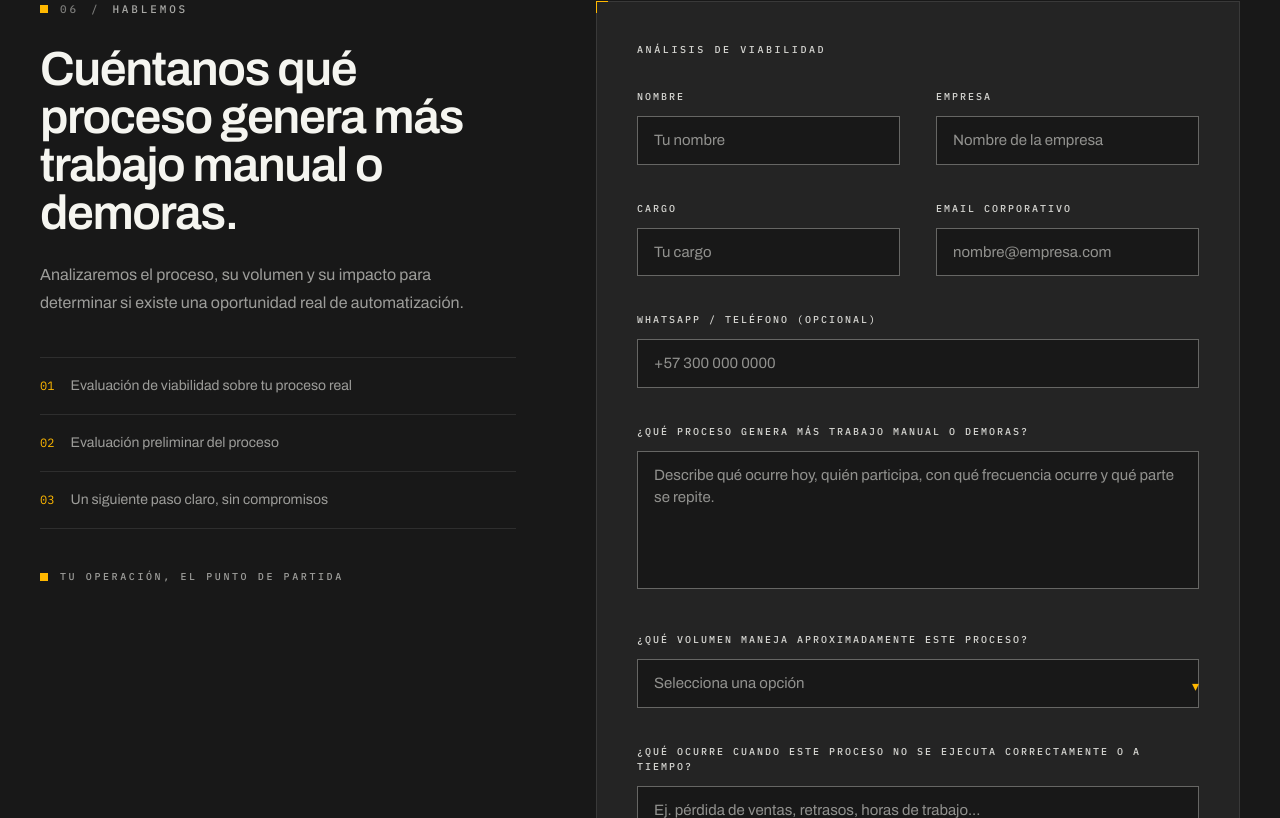
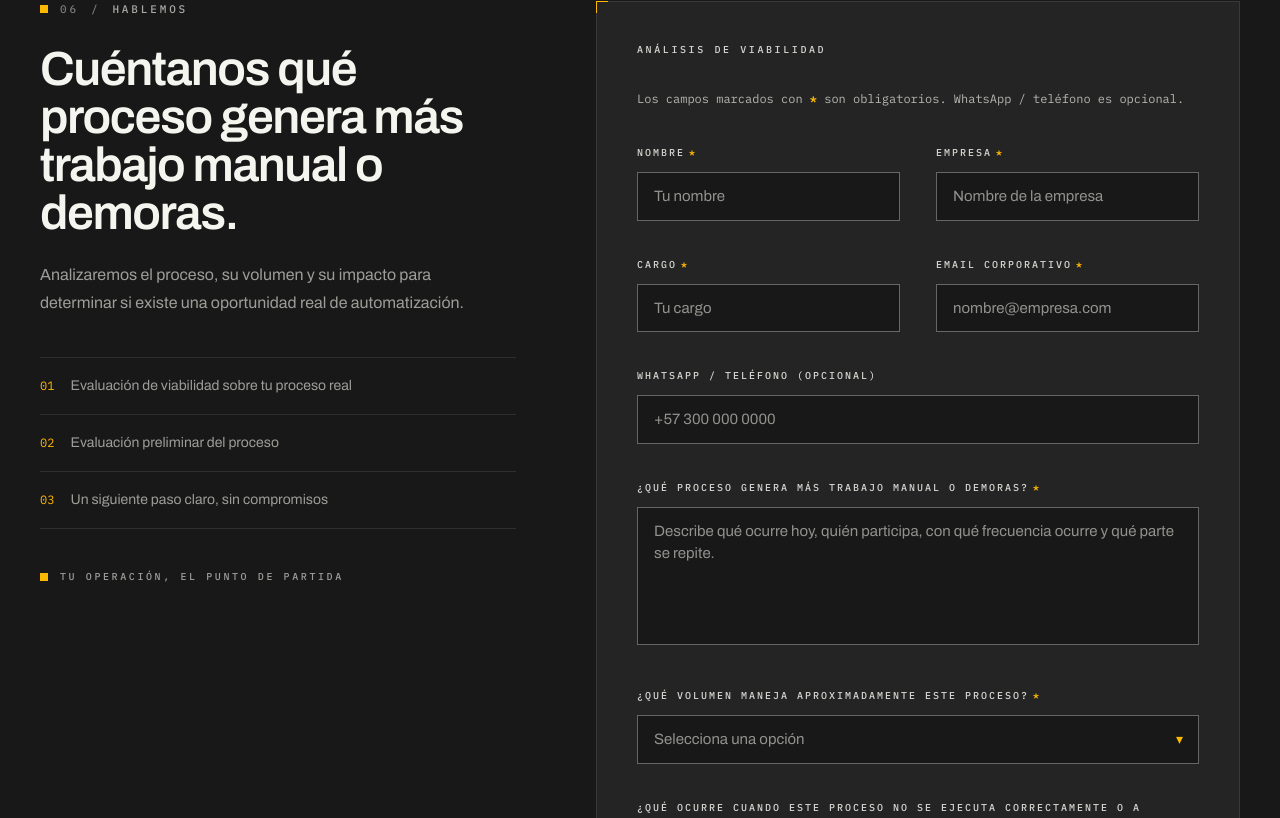
Before and after one commit to wilmarFlorez/nuteam, a Next.js app: page / in a window 1280 px wide. Shown: the part 7142-7960 px from the top of the page. Built offline with nearby package versions, Linux system fonts and the light colour scheme; no server answers.

Commit message:
Add required field indicators and update contact form instructions for clarity

```diff
--- a/components/landing/contact_form.tsx
+++ b/components/landing/contact_form.tsx
@@ -9,6 +9,12 @@ const inputClass =
 
 const labelClass =
   "mb-3 block font-mono text-[10px] font-medium uppercase tracking-[0.2em] text-white/85";
+
+const requiredMarker = (
+  <span aria-hidden="true" className="ml-1 font-bold text-volt">
+    *
+  </span>
+);
 
 export default function ContactForm({ locale }: { locale: Locale }) {
   const [submitted, setSubmitted] = useState(false);
@@ -121,10 +127,25 @@ export default function ContactForm({ locale }: { locale: Locale }) {
       }}
       className="space-y-9"
     >
+      <p className="font-mono text-xs leading-5 text-white/70">
+        {english ? (
+          <>
+            Fields marked with <span className="font-bold text-volt">*</span> are
+            required. WhatsApp / phone is optional.
+          </>
+        ) : (
+          <>
+            Los campos marcados con <span className="font-bold text-volt">*</span>{" "}
+            son obligatorios. WhatsApp / teléfono es opcional.
+          </>
+        )}
+      </p>
+
       <div className="grid gap-9 sm:grid-cols-2">
         <div>
           <label htmlFor="name" className={labelClass}>
             {english ? "Name" : "Nombre"}
+            {requiredMarker}
           </label>
 
           <input
@@ -140,6 +161,7 @@ export default function ContactForm({ locale }: { locale: Locale }) {
         <div>
           <label htmlFor="company" className={labelClass}>
             {english ? "Company" : "Empresa"}
+            {requiredMarker}
           </label>
 
           <input
@@ -157,6 +179,7 @@ export default function ContactForm({ locale }: { locale: Locale }) {
         <div>
           <label htmlFor="role" className={labelClass}>
             {english ? "Role" : "Cargo"}
+            {requiredMarker}
           </label>
 
           <input
@@ -172,6 +195,7 @@ export default function ContactForm({ locale }: { locale: Locale }) {
         <div>
           <label htmlFor="email" className={labelClass}>
             {english ? "Work email" : "Email corporativo"}
+            {requiredMarker}
           </label>
 
           <input
@@ -206,6 +230,7 @@ export default function ContactForm({ locale }: { locale: Locale }) {
           {english
             ? "Which process creates the most manual work or delays?"
             : "¿Qué proceso genera más trabajo manual o demoras?"}
+          {requiredMarker}
         </label>
 
         <textarea
@@ -214,9 +239,11 @@ export default function ContactForm({ locale }: { locale: Locale }) {
           required
           rows={5}
           className={`${inputClass} resize-none`}
-            placeholder={english
+          placeholder={
+            english
               ? "Describe what happens today, who is involved, how often it happens, and what part is repeated."
-              : "Describe qué ocurre hoy, quién participa, con qué frecuencia ocurre y qué parte se repite."}
+              : "Describe qué ocurre hoy, quién participa, con qué frecuencia ocurre y qué parte se repite."
+          }
         />
       </div>
 
@@ -225,6 +252,7 @@ export default function ContactForm({ locale }: { locale: Locale }) {
           {english
             ? "What approximate volume does this process handle?"
             : "¿Qué volumen maneja aproximadamente este proceso?"}
+          {requiredMarker}
         </label>
 
         <div className="relative">
@@ -261,7 +289,7 @@ export default function ContactForm({ locale }: { locale: Locale }) {
           </select>
 
           <span
-            className="pointer-events-none absolute bottom-3 right-0 font-mono text-sm text-volt"
+            className="pointer-events-none absolute right-4 top-1/2 -translate-y-1/2 font-mono text-sm text-volt"
             aria-hidden
           >
             ▾
@@ -274,6 +302,7 @@ export default function ContactForm({ locale }: { locale: Locale }) {
           {english
             ? "What happens when this process is not performed correctly or on time?"
             : "¿Qué ocurre cuando este proceso no se ejecuta correctamente o a tiempo?"}
+          {requiredMarker}
         </label>
 
         <textarea
```
Lines whose indentation alone changed are shown as unchanged.
